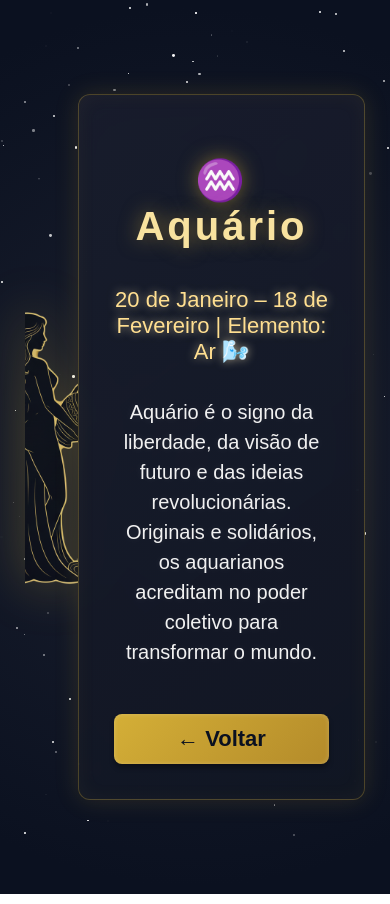
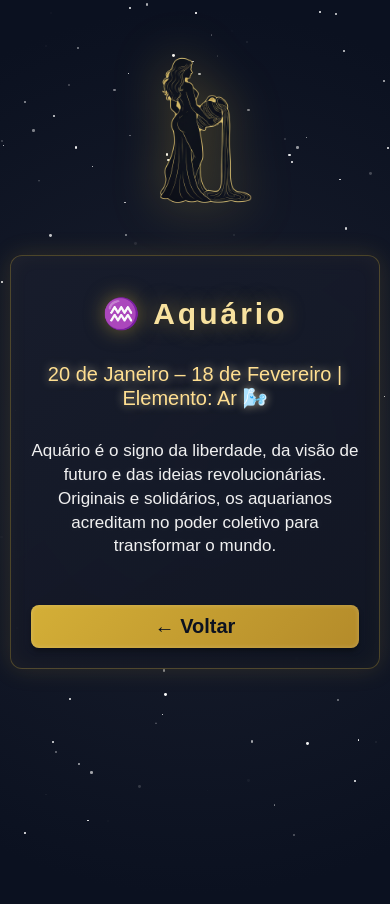
Before and after one commit to MrVermilion/projeto_horoscopo, a plain HTML site: page aquario.html in a window 390 px wide. Drawn offline with Linux system fonts and the light colour scheme; a web font is replaced by a local one.

Commit message:
Ajustando imagens para responsividade.

```diff
--- a/aquario.html
+++ b/aquario.html
@@ -143,6 +143,70 @@
       from { opacity: 0; transform: translateY(20px); }
       to { opacity: 1; transform: translateY(0); }
     }
+
+
+    /* ==========================================
+   📱 RESPONSIVIDADE – AJUSTES PARA CELULAR
+   ========================================== */
+@media (max-width: 900px) {
+  body {
+    flex-direction: column; /* imagem acima, texto abaixo */
+    justify-content: flex-start;
+    align-items: center;
+    padding: 30px 10px;
+    height: auto; /* permite rolagem se precisar */
+    overflow-y: auto;
+  }
+
+  .imagem-lado-esquerdo {
+    width: 250px;
+    height: 250px;
+    margin-bottom: 25px;
+  }
+
+  .conteudo-signo {
+    max-width: 90%;
+    padding: 25px;
+  }
+
+  .conteudo-signo h1 {
+    font-size: 34px;
+  }
+
+  .conteudo-signo .info {
+    font-size: 20px;
+  }
+
+  .conteudo-signo .descricao {
+    font-size: 18px;
+    line-height: 1.4;
+  }
+
+  .botao-voltar {
+    font-size: 20px;
+    padding: 10px 20px;
+  }
+}
+
+/* Ajuste extra para telas menores (ex: iPhone SE, Galaxy S Mini) */
+@media (max-width: 480px) {
+  .imagem-lado-esquerdo {
+    width: 200px;
+    height: 200px;
+  }
+
+  .conteudo-signo {
+    padding: 20px;
+  }
+
+  .conteudo-signo h1 {
+    font-size: 30px;
+  }
+
+  .conteudo-signo .descricao {
+    font-size: 17px;
+  }
+}
   </style>
 </head>
 
```
